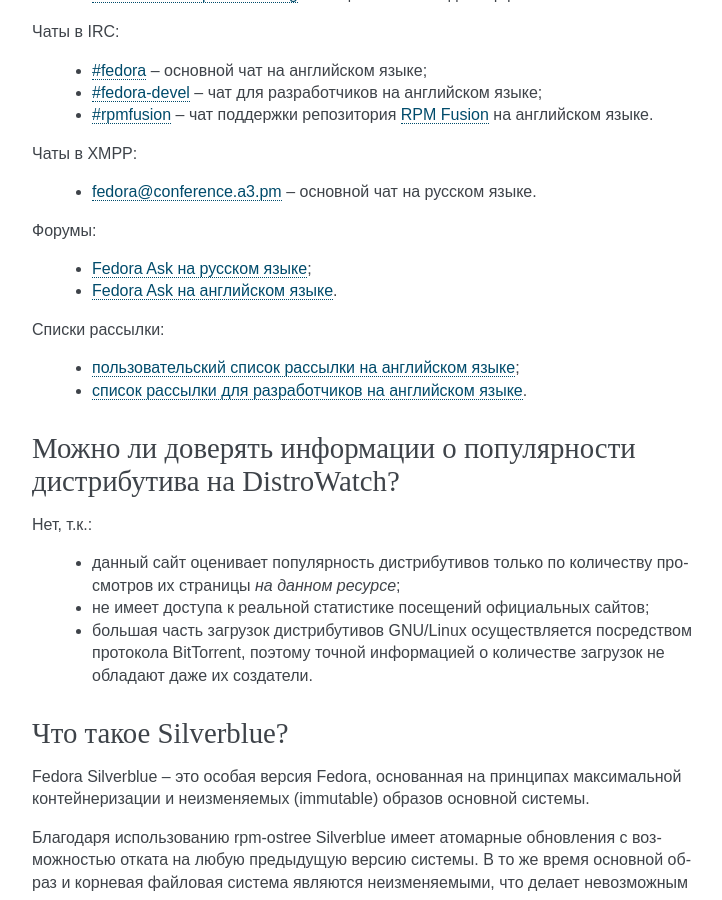
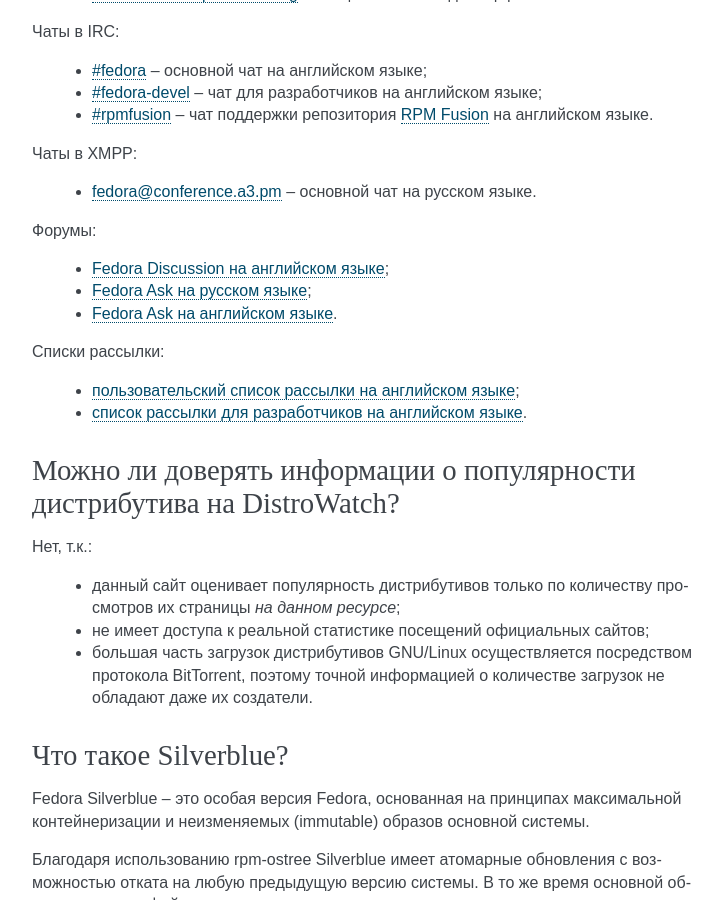
Before and after one commit to RussianFedora/FAQ, a Sphinx documentation site: the page built from source/generic-info.rst, in a window 1280 px wide and 900 px high, scrolled down 4252 px. Shown: the whole window, without its empty margins (388-1110 px from the left). Built offline with Sphinx 7.4.7, drawn with Linux system fonts in a browser that asks for light colours; comment, search, counter and statistics services are not loaded; some of the changed lines change nothing that is shown.

Commit message:
Updated get-help question.

```diff
--- a/source/generic-info.rst
+++ b/source/generic-info.rst
@@ -237,9 +237,9 @@
 
 Чаты в IRC:
 
-  * `#fedora <https://webchat.freenode.net/?channels=#fedora>`__ -- основной чат на английском языке;
-  * `#fedora-devel <https://webchat.freenode.net/?channels=#fedora-devel>`__ -- чат для разработчиков на английском языке;
-  * `#rpmfusion <https://webchat.freenode.net/?channels=#rpmfusion>`__ -- чат поддержки репозитория :ref:`RPM Fusion <rpmfusion>` на английском языке.
+  * `#fedora <https://web.libera.chat/?channels=#fedora>`__ -- основной чат на английском языке;
+  * `#fedora-devel <https://web.libera.chat/?channels=#fedora-devel>`__ -- чат для разработчиков на английском языке;
+  * `#rpmfusion <https://web.libera.chat/?channels=#rpmfusion>`__ -- чат поддержки репозитория :ref:`RPM Fusion <rpmfusion>` на английском языке.
 
 Чаты в XMPP:
 
@@ -247,6 +247,7 @@
 
 Форумы:
 
+  * `Fedora Discussion на английском языке <https://discussion.fedoraproject.org/>`__;
   * `Fedora Ask на русском языке <https://ask.fedoraproject.org/ru/questions/>`__;
   * `Fedora Ask на английском языке <https://ask.fedoraproject.org/en/questions/>`__.
 
```
